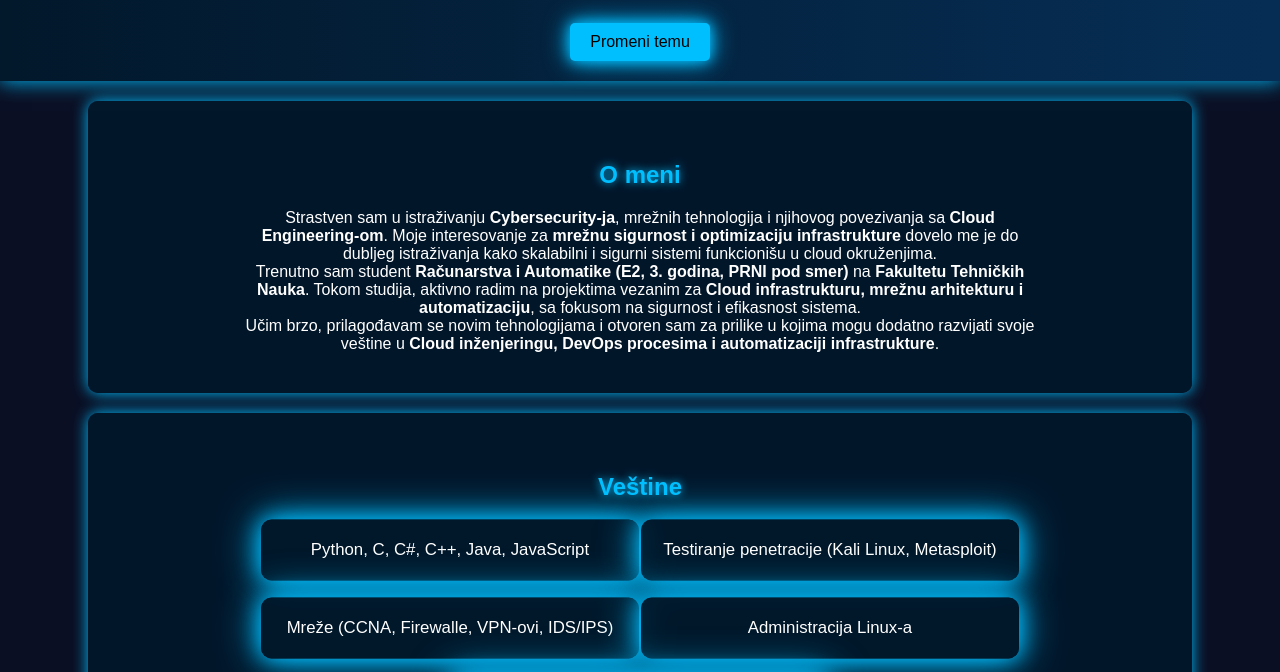
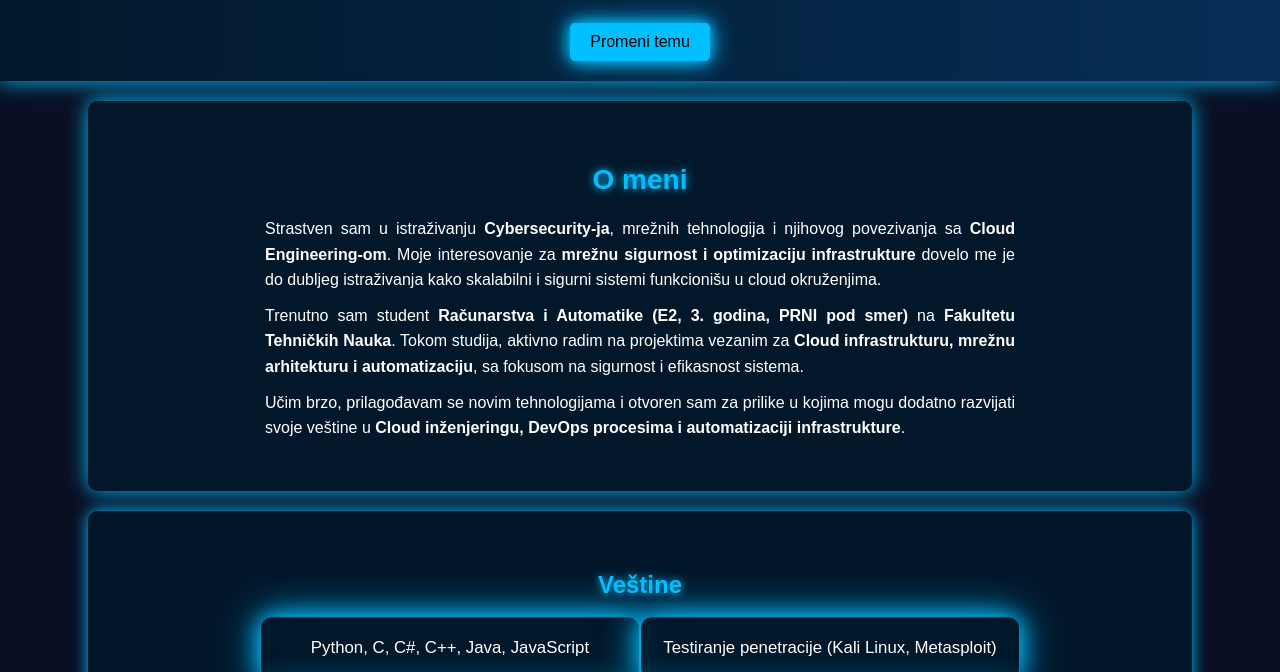
Before and after one commit to Jaddes/CV, a plain HTML site: page index.html in a window 1280 px wide. Shown: the part 121-793 px from the top of the page. Drawn offline with Linux system fonts and the light colour scheme.

Commit message:
Update cv.css

```diff
--- a/cv.css
+++ b/cv.css
@@ -169,3 +169,33 @@ footer {
     color: #ffffff;
     text-shadow: 0px 0px 10px #00bfff, 0px 0px 20px #00bfff;
 }
+
+.o-meni-container {
+    max-width: 800px;
+    margin: 0 auto;
+    text-align: left;
+    font-size: 18px;
+    line-height: 1.6;
+}
+
+#o-meni {
+    text-align: center;
+    padding: 40px;
+    background: rgba(2, 24, 43, 0.95);
+    border-radius: 10px;
+    box-shadow: 0px 0px 20px #00bfff;
+}
+
+#o-meni h2 {
+    font-size: 28px;
+    margin-bottom: 20px;
+    color: #00bfff;
+    text-shadow: 0px 0px 10px #00bfff;
+}
+
+#o-meni p {
+    text-align: justify;
+    font-size: 16px;
+    max-width: 750px;
+    margin: 10px auto;
+}
```
